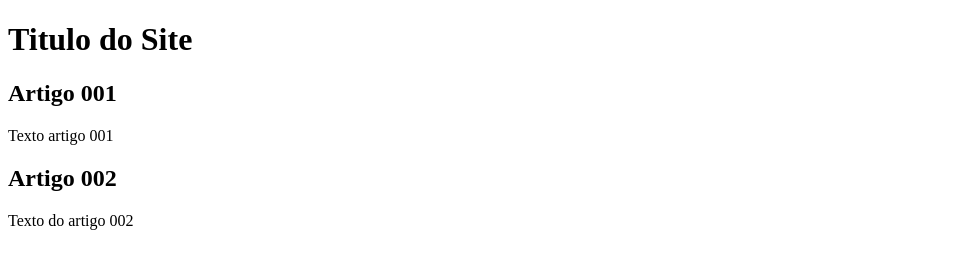
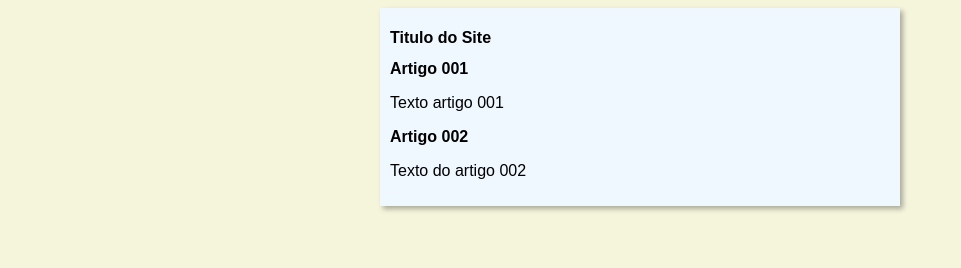
Before and after one commit to sivaldo-almeida1973/Projeto-Site1, a plain HTML site: page index.html in a window 1280 px wide. Shown: the whole page, without its empty margins (0-961 px from the left). Drawn offline with Linux system fonts and the light colour scheme.

Commit message:
iniciei o design

```diff
--- /dev/null
+++ b/estilo/style.css
@@ -0,0 +1,17 @@
+*{
+  font-family: Arial, Helvetica, sans-serif;
+  font-size: 16px;
+}
+
+body{
+    background-color: beige;
+
+}
+
+main{
+    background-color: aliceblue;
+    width: 500px;
+    margin: auto;
+    padding: 10px;
+    box-shadow: 3px 3px 5px rgba(0, 0, 0, 0.308);
+}
--- a/index.html
+++ b/index.html
@@ -5,6 +5,7 @@
     <meta http-equiv="X-UA-Compatible" content="IE=edge">
     <meta name="viewport" content="width=device-width, initial-scale=1.0">
     <title>Titulo do Site</title>
+    <link rel="stylesheet" href="estilo/style.css">
 </head>
 <body>
     <main>
```
